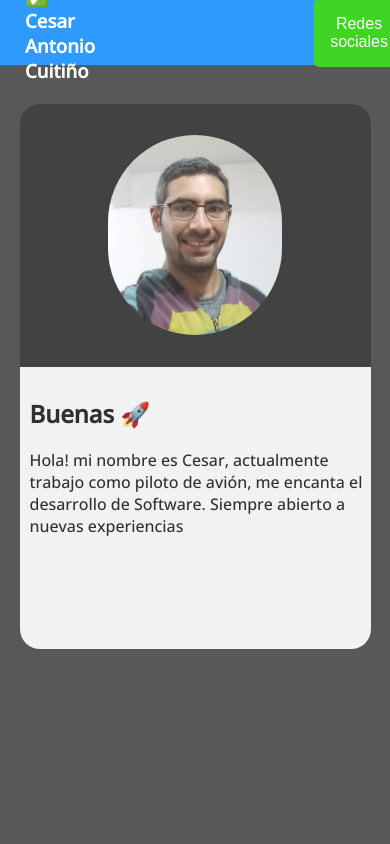
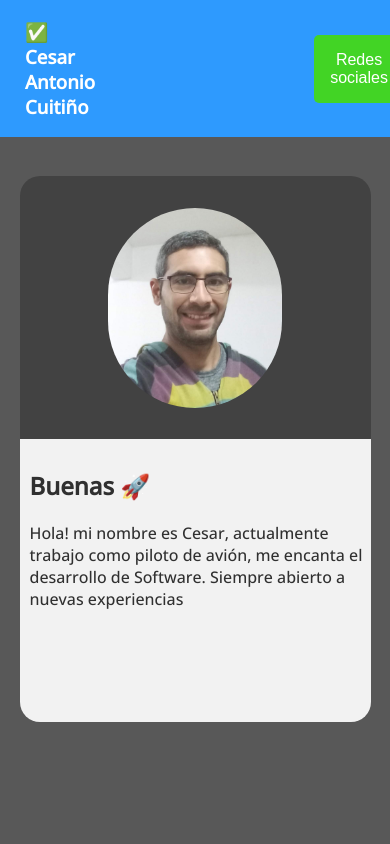
Before and after one commit to cesar-cuiti/PorfolioCesarCuiti-o, a plain HTML site: page index.html in a window 390 px wide. Shown: the top 844 px of the page. Drawn offline with nearby package versions, Linux system fonts and the light colour scheme.

Commit message:
Segunda version

```diff
--- a/estilos.css
+++ b/estilos.css
@@ -210,4 +210,8 @@ footer{
     .red-social{
         margin: 0 10px 0 10px;
     }
+    .encabezado{
+        width: auto;
+        height: auto;
+    }
 }
--- a/index.html
+++ b/index.html
@@ -15,7 +15,7 @@
 </head>
 
 <body>
-    <header>
+    <header class="encabezado">
         <h3>✅ Cesar Antonio Cuitiño</h3>
         <div class="dropdown">
             <button class="dropbtn">Redes sociales</button>
```
